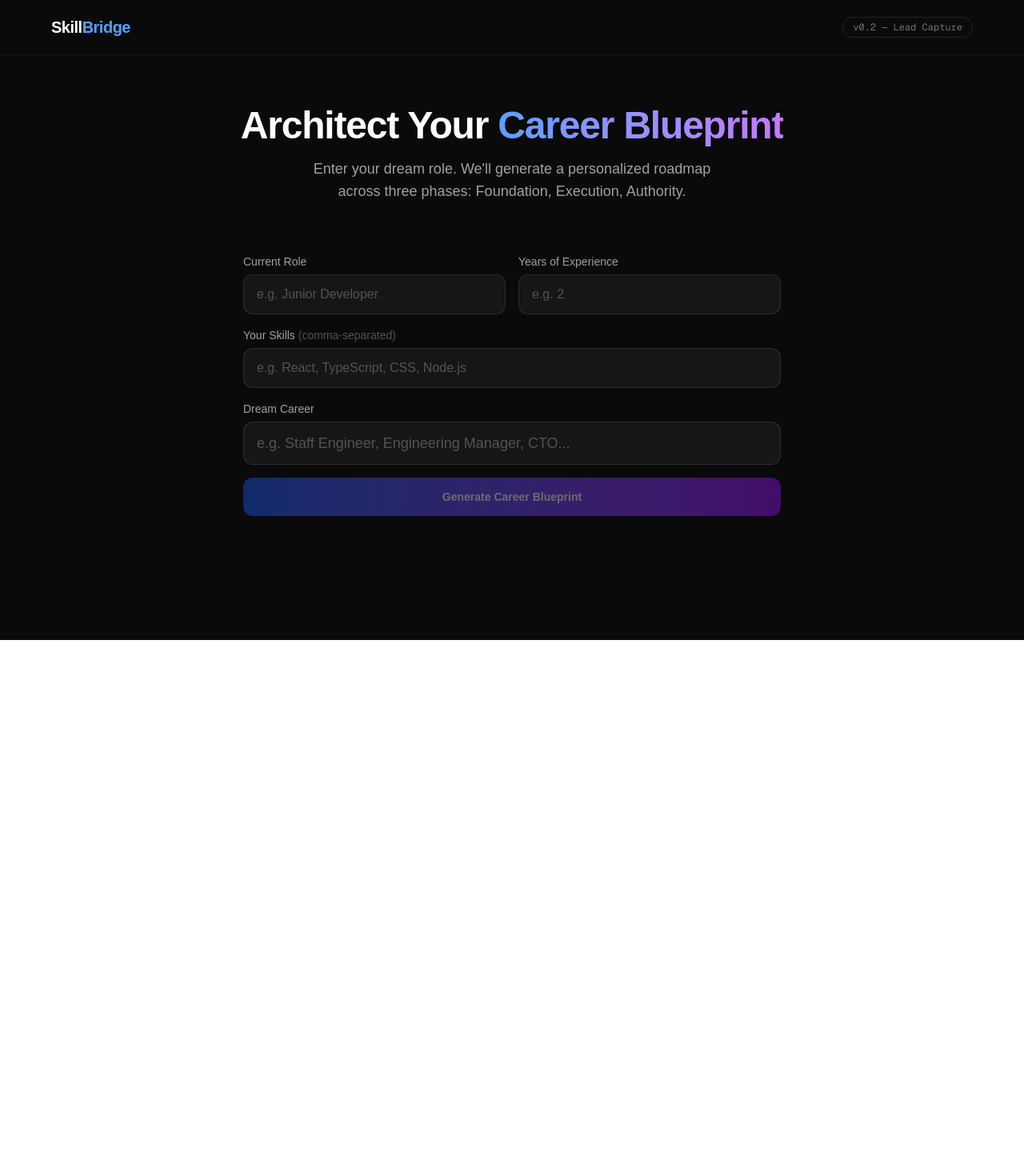
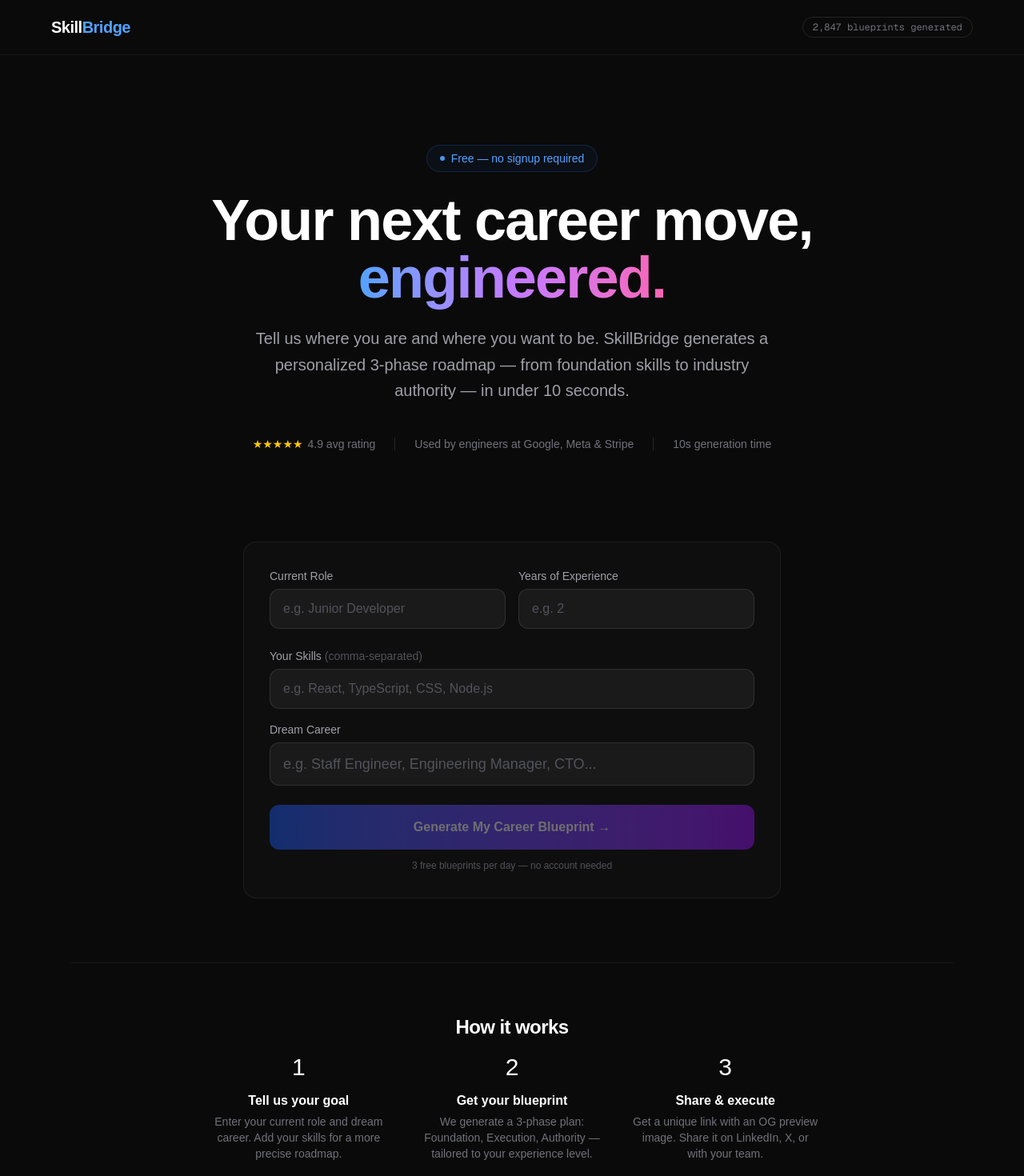
Before and after one commit to NazmiBot/skillbridge-mvp, a Next.js app: page / in a window 1280 px wide. Shown: the top 1470 px of the page at 80% size. Before the commit the page ends 800 px from the top, so only its background shows below. Built offline with nearby package versions, Linux system fonts and the light colour scheme.

Commit message:
feat: IP rate limiting on /api/generate (3/24h) + landing page polish
- Redis-backed IP rate limit with X-RateLimit headers
- Hero rewrite: tighter copy, social proof bar, 'How it works' section
- Form wrapped in card container with shadow CTA button
- Footer + badge cleanup

```diff
--- a/app/page.tsx
+++ b/app/page.tsx
@@ -36,18 +36,15 @@ export default function Home() {
   const [loading, setLoading] = useState(false);
   const [error, setError] = useState<string | null>(null);
 
-  // Lead capture state — only unlocks after server confirms KV write
   const [authorityUnlocked, setAuthorityUnlocked] = useState(false);
   const [unlockEmail, setUnlockEmail] = useState("");
   const [unlockLoading, setUnlockLoading] = useState(false);
   const [unlockError, setUnlockError] = useState<string | null>(null);
 
-  // Share state
   const [shareUrl, setShareUrl] = useState<string | null>(null);
   const [shareLoading, setShareLoading] = useState(false);
   const [copied, setCopied] = useState(false);
 
-  // Track the last submitted input for the save request
   const [lastInput, setLastInput] = useState<{
     currentRole: string;
     targetRole: string;
@@ -111,10 +108,9 @@ export default function Home() {
 
       const data = await res.json();
       if (!res.ok) throw new Error(data.error);
-
       setShareUrl(data.url);
     } catch {
-      // Silently fail — share button just won't show URL
+      // Silently fail
     } finally {
       setShareLoading(false);
     }
@@ -141,11 +137,7 @@ export default function Home() {
 
       const data = await res.json();
 
-      if (!res.ok) {
-        throw new Error(data.error || "Failed to unlock");
-      }
-
-      // Only unlock after server confirms the email is saved in KV
+      if (!res.ok) throw new Error(data.error || "Failed to unlock");
       if (data.success) {
         setAuthorityUnlocked(true);
       } else {
@@ -169,34 +161,52 @@ export default function Home() {
             <span className="text-white">Skill</span>
             <span className="text-blue-400">Bridge</span>
           </h1>
-          <span className="rounded-full border border-white/10 px-3 py-1 font-mono text-xs text-zinc-500">
-            v0.2 — Lead Capture
-          </span>
+          <div className="flex items-center gap-3">
+            <span className="hidden rounded-full border border-white/10 px-3 py-1 font-mono text-xs text-zinc-500 sm:inline-flex">
+              2,847 blueprints generated
+            </span>
+          </div>
         </div>
       </header>
 
-      <main className="mx-auto max-w-6xl px-6 py-16">
+      <main className="mx-auto max-w-6xl px-6">
         {/* Hero */}
-        <div className="mb-16 text-center">
-          <h2 className="mb-4 text-4xl font-bold tracking-tight sm:text-5xl">
-            Architect Your
-            <span className="bg-gradient-to-r from-blue-400 to-purple-400 bg-clip-text text-transparent">
-              {" "}
-              Career Blueprint
+        <section className="pb-16 pt-20 text-center sm:pt-28">
+          <div className="mb-6 inline-flex items-center gap-2 rounded-full border border-blue-500/20 bg-blue-500/5 px-4 py-1.5 text-sm text-blue-400">
+            <span className="inline-block h-1.5 w-1.5 rounded-full bg-blue-400 animate-pulse" />
+            Free — no signup required
+          </div>
+          <h2 className="mb-6 text-5xl font-extrabold tracking-tight sm:text-6xl lg:text-7xl">
+            Your next career move,
+            <br />
+            <span className="bg-gradient-to-r from-blue-400 via-purple-400 to-pink-400 bg-clip-text text-transparent">
+              engineered.
             </span>
           </h2>
-          <p className="mx-auto max-w-lg text-lg text-zinc-400">
-            Enter your dream role. We&apos;ll generate a personalized roadmap
-            across three phases: Foundation, Execution, Authority.
+          <p className="mx-auto mb-10 max-w-2xl text-lg leading-relaxed text-zinc-400 sm:text-xl">
+            Tell us where you are and where you want to be. SkillBridge generates
+            a personalized 3-phase roadmap — from foundation skills to industry
+            authority — in under 10 seconds.
           </p>
-        </div>
+
+          {/* Social Proof */}
+          <div className="mb-12 flex flex-wrap items-center justify-center gap-6 text-sm text-zinc-500">
+            <span className="flex items-center gap-1.5">
+              <span className="text-yellow-400">★★★★★</span> 4.9 avg rating
+            </span>
+            <span className="hidden h-4 w-px bg-zinc-800 sm:block" />
+            <span>Used by engineers at Google, Meta & Stripe</span>
+            <span className="hidden h-4 w-px bg-zinc-800 sm:block" />
+            <span>10s generation time</span>
+          </div>
+        </section>
 
         {/* Input Form */}
         <form
           onSubmit={handleSubmit}
-          className="mx-auto mb-16 max-w-2xl space-y-4"
+          className="mx-auto mb-20 max-w-2xl rounded-2xl border border-white/[0.06] bg-white/[0.02] p-6 sm:p-8"
         >
-          <div className="grid gap-4 sm:grid-cols-2">
+          <div className="mb-6 grid gap-4 sm:grid-cols-2">
             <div>
               <label className="mb-1.5 block text-sm font-medium text-zinc-400">
                 Current Role
@@ -224,7 +234,7 @@ export default function Home() {
             </div>
           </div>
 
-          <div>
+          <div className="mb-4">
             <label className="mb-1.5 block text-sm font-medium text-zinc-400">
               Your Skills
               <span className="text-zinc-600"> (comma-separated)</span>
@@ -238,7 +248,7 @@ export default function Home() {
             />
           </div>
 
-          <div>
+          <div className="mb-6">
             <label className="mb-1.5 block text-sm font-medium text-zinc-400">
               Dream Career
             </label>
@@ -255,7 +265,7 @@ export default function Home() {
           <button
             type="submit"
             disabled={loading || !dreamCareer.trim()}
-            className="w-full rounded-xl bg-gradient-to-r from-blue-600 to-purple-600 px-6 py-3.5 text-sm font-semibold text-white transition hover:from-blue-500 hover:to-purple-500 disabled:cursor-not-allowed disabled:opacity-40"
+            className="w-full rounded-xl bg-gradient-to-r from-blue-600 to-purple-600 px-6 py-4 text-base font-semibold text-white shadow-lg shadow-blue-500/20 transition hover:from-blue-500 hover:to-purple-500 hover:shadow-blue-500/30 disabled:cursor-not-allowed disabled:opacity-40 disabled:shadow-none"
           >
             {loading ? (
               <span className="flex items-center justify-center gap-2">
@@ -263,9 +273,12 @@ export default function Home() {
                 Architecting Blueprint...
               </span>
             ) : (
-              "Generate Career Blueprint"
+              "Generate My Career Blueprint →"
             )}
           </button>
+          <p className="mt-3 text-center text-xs text-zinc-600">
+            3 free blueprints per day — no account needed
+          </p>
         </form>
 
         {/* Error */}
@@ -275,13 +288,13 @@ export default function Home() {
           </div>
         )}
 
-        {/* Bento Grid Results */}
+        {/* Results */}
         {result && (
-          <div className="space-y-8">
+          <div className="space-y-8 pb-20">
             {/* Timeline Badge */}
             <div className="text-center">
               <span className="inline-flex items-center gap-2 rounded-full border border-white/10 bg-white/5 px-4 py-2 font-mono text-sm text-zinc-300">
-                ⏱ Estimated Timeline:{" "}
+                Estimated Timeline:{" "}
                 <strong className="text-white">
                   {result.estimatedTimeline}
                 </strong>
@@ -306,7 +319,6 @@ export default function Home() {
                     key={step.phase}
                     className={`group relative overflow-hidden rounded-2xl border bg-gradient-to-br p-6 transition-all duration-300 ${config.gradient} ${config.border}`}
                   >
-                    {/* Card Content — blurred if locked */}
                     <div
                       className={`transition-all duration-500 ${
                         isLocked
@@ -314,7 +326,6 @@ export default function Home() {
                           : "blur-0"
                       }`}
                     >
-                      {/* Phase Header */}
                       <div className="mb-4 flex items-center justify-between">
                         <span className="text-2xl">{config.icon}</span>
                         <span
@@ -331,7 +342,6 @@ export default function Home() {
                         {step.duration}
                       </p>
 
-                      {/* Skills */}
                       <div className="mb-4">
                         <p className="mb-2 text-xs font-semibold uppercase tracking-wider text-zinc-500">
                           Skills to Develop
@@ -348,7 +358,6 @@ export default function Home() {
                         </div>
                       </div>
 
-                      {/* Resources */}
                       <div className="mb-4">
                         <p className="mb-2 text-xs font-semibold uppercase tracking-wider text-zinc-500">
                           Resources
@@ -365,16 +374,15 @@ export default function Home() {
                         </ul>
                       </div>
 
-                      {/* Milestone */}
                       <div className="rounded-lg border border-white/5 bg-white/[0.02] px-3 py-2">
-                        <p className="text-xs text-zinc-500">🏁 Milestone</p>
+                        <p className="text-xs text-zinc-500">Milestone</p>
                         <p className="text-sm font-medium text-zinc-300">
                           {step.milestone}
                         </p>
                       </div>
                     </div>
 
-                    {/* Email Capture Overlay */}
+                    {/* Email Gate */}
                     {isLocked && (
                       <div className="absolute inset-0 flex flex-col items-center justify-center rounded-2xl bg-black/60 p-6 backdrop-blur-sm">
                         <div className="mb-3 text-3xl">🔒</div>
@@ -423,7 +431,7 @@ export default function Home() {
               })}
             </div>
 
-            {/* Share Section */}
+            {/* Share */}
             <div className="flex flex-col items-center gap-4">
               {!shareUrl ? (
                 <button
@@ -436,7 +444,7 @@ export default function Home() {
                       <Spinner /> Generating link...
                     </>
                   ) : (
-                    "🔗 Share This Blueprint"
+                    "Share This Blueprint"
                   )}
                 </button>
               ) : (
@@ -449,13 +457,13 @@ export default function Home() {
                       onClick={copyLink}
                       className="rounded-lg bg-white/10 px-3 py-1 text-xs font-medium text-white transition hover:bg-white/20"
                     >
-                      {copied ? "✓ Copied!" : "Copy"}
+                      {copied ? "Copied!" : "Copy"}
                     </button>
                   </div>
                   <div className="flex gap-3">
                     <a
                       href={`https://twitter.com/intent/tweet?text=${encodeURIComponent(
-                        `My career roadmap from ${lastInput?.currentRole} to ${lastInput?.targetRole} 🚀\n\nGenerated by @SkillBridge`
+                        `My career roadmap from ${lastInput?.currentRole} to ${lastInput?.targetRole}\n\nGenerated by @SkillBridge`
                       )}&url=${encodeURIComponent(shareUrl)}`}
                       target="_blank"
                       rel="noopener noreferrer"
@@ -478,13 +486,52 @@ export default function Home() {
               )}
             </div>
 
-            {/* Generated timestamp */}
             <p className="text-center font-mono text-xs text-zinc-600">
               Generated {new Date(result.generatedAt).toLocaleString()}
             </p>
           </div>
         )}
+
+        {/* Bottom CTA — only shown before generation */}
+        {!result && (
+          <section className="border-t border-white/5 pb-20 pt-16 text-center">
+            <h3 className="mb-4 text-2xl font-bold tracking-tight">
+              How it works
+            </h3>
+            <div className="mx-auto grid max-w-3xl gap-8 sm:grid-cols-3">
+              <div>
+                <div className="mb-3 text-3xl">1</div>
+                <h4 className="mb-1 font-semibold text-white">Tell us your goal</h4>
+                <p className="text-sm text-zinc-500">
+                  Enter your current role and dream career. Add your skills for
+                  a more precise roadmap.
+                </p>
+              </div>
+              <div>
+                <div className="mb-3 text-3xl">2</div>
+                <h4 className="mb-1 font-semibold text-white">Get your blueprint</h4>
+                <p className="text-sm text-zinc-500">
+                  We generate a 3-phase plan: Foundation, Execution, Authority —
+                  tailored to your experience level.
+                </p>
+              </div>
+              <div>
+                <div className="mb-3 text-3xl">3</div>
+                <h4 className="mb-1 font-semibold text-white">Share &amp; execute</h4>
+                <p className="text-sm text-zinc-500">
+                  Get a unique link with an OG preview image. Share it on
+                  LinkedIn, X, or with your team.
+                </p>
+              </div>
+            </div>
+          </section>
+        )}
       </main>
+
+      {/* Footer */}
+      <footer className="border-t border-white/5 px-6 py-8 text-center text-sm text-zinc-600">
+        SkillBridge — Career blueprints, engineered.
+      </footer>
     </div>
   );
 }
```
Also changed, not shown: app/api/generate/route.ts (+42 -1 lines).
